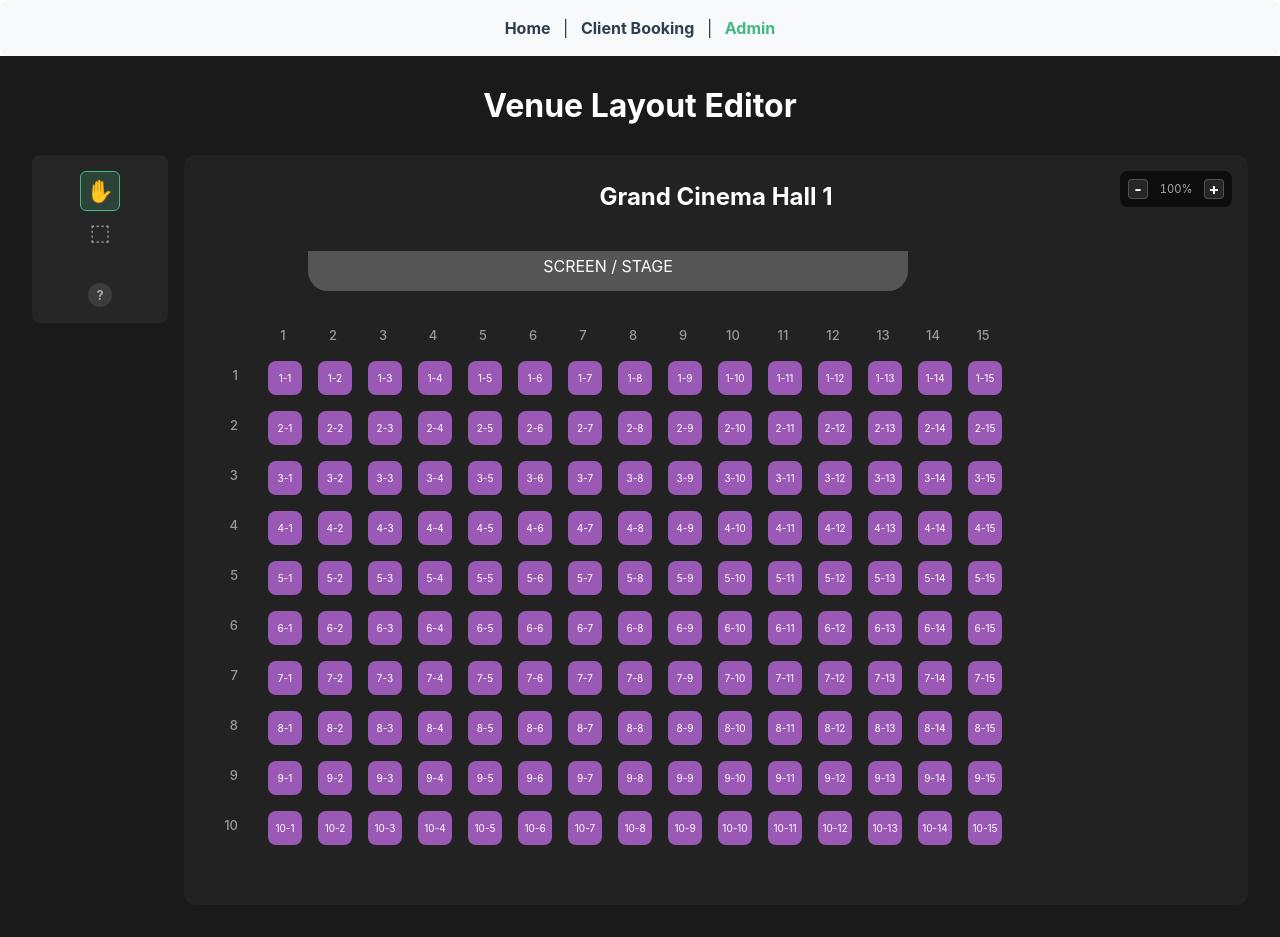
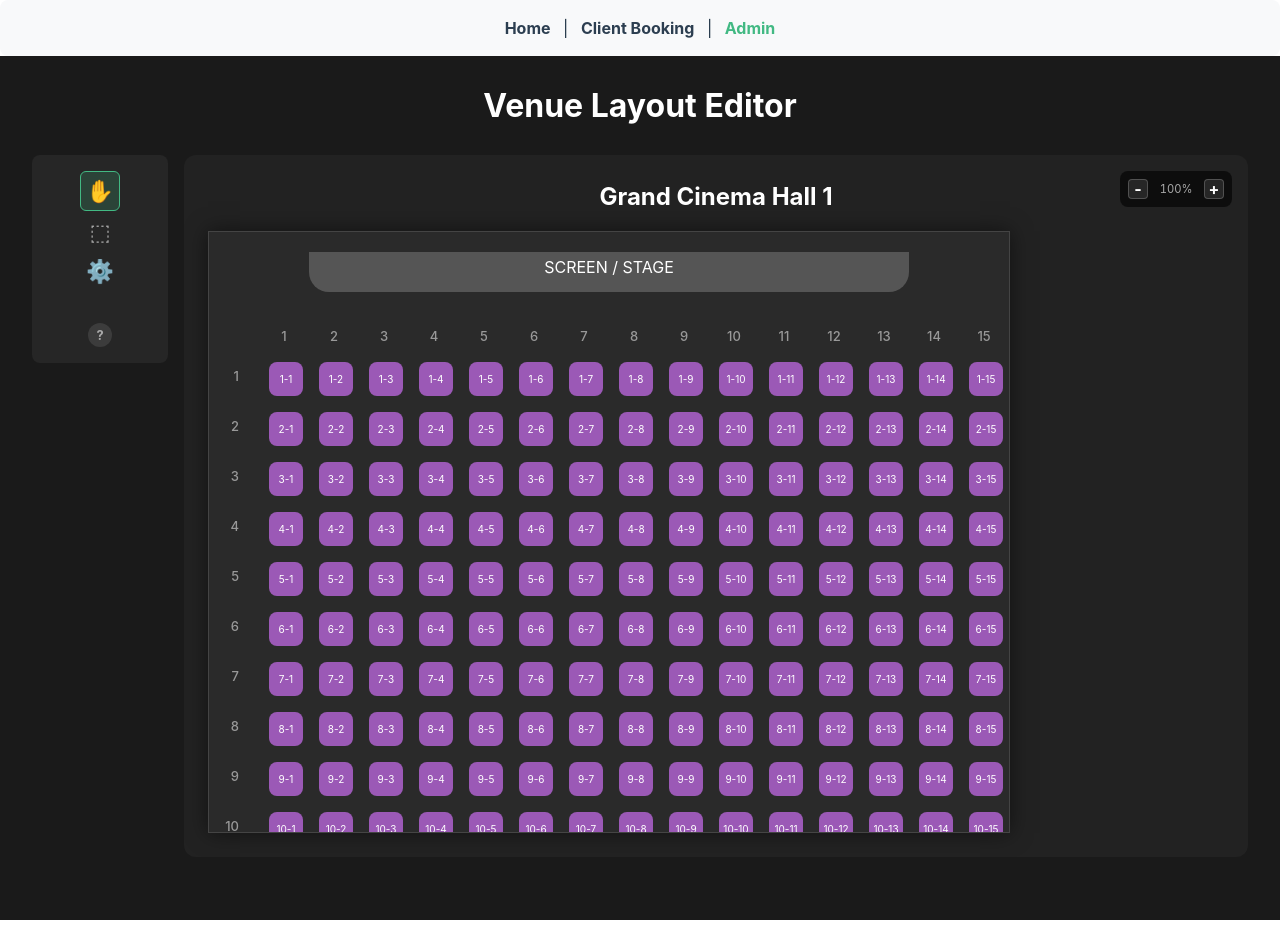
Before and after one commit to gerasem/ticket-shop, a Vue app: page /admin-arrows in a window 1280 px wide. Built offline with nearby package versions, Linux system fonts and the light colour scheme.

Commit message:
feat: Add admin venue editor view with a reusable grid component, seat/stage selection, movement, and dedicated styling.

```diff
--- a/src/assets/venue.css
+++ b/src/assets/venue.css
@@ -22,9 +22,8 @@ h1 {
   background: #2a2a2a;
   padding: 1.5rem;
   border-radius: 12px;
-  height: fit-content;
-  position: sticky;
-  top: 2rem;
+  height: 100%; /* Full height */
+  overflow-y: auto; /* Scroll if needed */
 }
 
 .toolbar h3 {
@@ -62,8 +61,9 @@ h1 {
   background: #222;
   border-radius: 12px;
   padding: 1.5rem;
-  overflow: auto;
+  overflow: auto; /* Scrollbars here */
   position: relative;
+  height: 100%; /* Full height */
 }
 
 .venue-container h2 {
--- a/src/components/VenueGrid.vue
+++ b/src/components/VenueGrid.vue
@@ -48,7 +48,11 @@ const zoomOut = () => {
 
     <div
       class="venue-scalable-content"
-      :style="{ transform: `scale(${zoomLevel})` }"
+      :style="{
+        transform: `scale(${zoomLevel})`,
+        width: venue.width + 'px',
+        height: venue.height + 'px'
+      }"
     >
       <div
         v-if="venue.stage"
@@ -112,10 +116,15 @@ const zoomOut = () => {
 
 <style scoped>
 .venue-scalable-content {
-  transform-origin: top center;
+  transform-origin: top left;
   transition: transform 0.2s ease-out;
-  min-height: 600px; /* Ensure space for content */
-  padding-bottom: 50px;
+  /* Visual boundary */
+  background: #2a2a2a;
+  border: 1px solid #444;
+  box-shadow: 0 0 20px rgba(0, 0, 0, 0.5);
+  /* Rigid binding */
+  overflow: auto;
+  position: relative;
 }
 
 .zoom-controls {
--- a/src/views/AdminViewArrows.vue
+++ b/src/views/AdminViewArrows.vue
@@ -24,7 +24,7 @@ const areaStart = ref<Point>({ x: 0, y: 0 });
 const areaEnd = ref<Point>({ x: 0, y: 0 });
 
 // Tool state
-type Tool = 'select' | 'pan';
+type Tool = 'select' | 'pan' | 'settings';
 const activeTool = ref<Tool>('pan');
 
 // Panning state
@@ -145,14 +145,11 @@ const handlePanMove = (event: MouseEvent) => {
   const dx = event.clientX - lastMousePos.value.x;
   const dy = event.clientY - lastMousePos.value.y;
 
-  // Scroll container (likely handles horizontal scroll)
-  const container = document.querySelector('.venue-container');
+  // Scroll venue content (user requested panning inside this element)
+  const container = document.querySelector('.venue-scalable-content');
   if (container) {
     container.scrollBy(-dx, -dy);
   }
-
-  // Scroll window (likely handles vertical scroll)
-  window.scrollBy(-dx, -dy);
 
   lastMousePos.value = { x: event.clientX, y: event.clientY };
 };
@@ -272,10 +269,48 @@ const handleSeatClick = (seatId: string, event: MouseEvent) => {
           >
             <span class="tool-icon">⬚</span>
           </button>
+          <button
+            class="tool-btn"
+            :class="{ active: activeTool === 'settings' }"
+            @click="activeTool = 'settings'"
+            title="Settings"
+          >
+            <span class="tool-icon">⚙️</span>
+          </button>
+        </div>
+
+        <!-- Settings Section -->
+        <div v-if="activeTool === 'settings'" class="sidebar-section settings-section">
+          <div class="settings-group">
+            <label>Name</label>
+            <input
+              type="text"
+              v-model="venueStore.currentVenue.name"
+              class="settings-input"
+            />
+          </div>
+
+          <div class="settings-group">
+            <label>Width (px)</label>
+            <input
+              type="number"
+              v-model.number="venueStore.currentVenue.width"
+              class="settings-input"
+            />
+          </div>
+
+          <div class="settings-group">
+            <label>Height (px)</label>
+            <input
+              type="number"
+              v-model.number="venueStore.currentVenue.height"
+              class="settings-input"
+            />
+          </div>
         </div>
 
         <!-- Movement Section (Conditional) -->
-        <div v-if="selectedSeats.size > 0 || isStageSelected" class="sidebar-section movement-section">
+        <div v-if="(selectedSeats.size > 0 || isStageSelected) && activeTool === 'select'" class="sidebar-section movement-section">
           <div class="movement-controls-vertical">
 
             <!-- Arrow Controls -->
@@ -319,6 +354,10 @@ const handleSeatClick = (seatId: string, event: MouseEvent) => {
               <p><strong>Pan Tool</strong></p>
               <ul>
                 <li>Drag to move view</li>
+              </ul>
+              <p><strong>Settings</strong></p>
+              <ul>
+                <li>Edit venue props</li>
               </ul>
             </div>
           </div>
@@ -635,4 +674,41 @@ const handleSeatClick = (seatId: string, event: MouseEvent) => {
 .cursor-grab :deep(.seat):active {
   cursor: grabbing;
 }
+
+/* Settings Styles */
+.settings-section {
+  width: 100%;
+  display: flex;
+  flex-direction: column;
+  gap: 1rem;
+  padding: 0 0.25rem;
+}
+
+.settings-group {
+  display: flex;
+  flex-direction: column;
+  gap: 0.25rem;
+  width: 100%;
+}
+
+.settings-group label {
+  font-size: 0.7rem;
+  color: #aaa;
+  text-transform: uppercase;
+}
+
+.settings-input {
+  width: 100%;
+  background: rgba(0, 0, 0, 0.3);
+  border: 1px solid rgba(255, 255, 255, 0.1);
+  color: white;
+  padding: 4px 6px;
+  border-radius: 4px;
+  font-size: 0.8rem;
+}
+
+.settings-input:focus {
+  border-color: #42b983;
+  outline: none;
+}
 </style>
```
